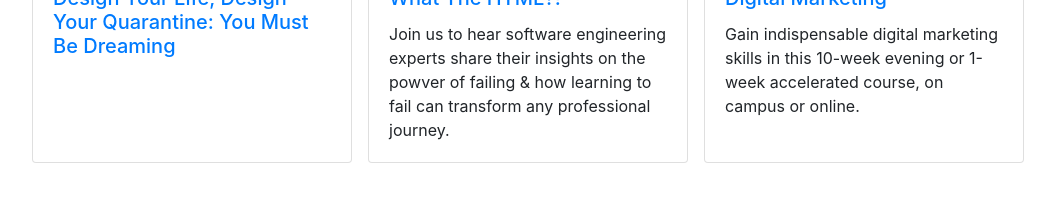
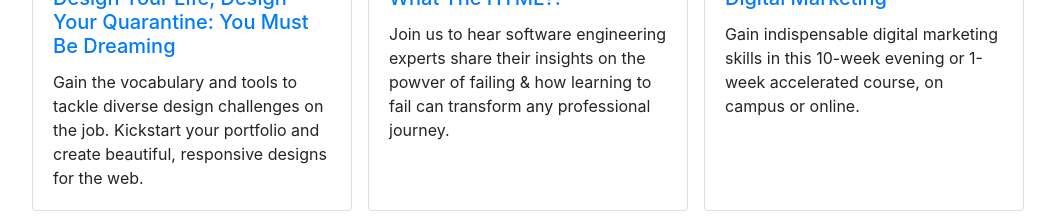
Before and after one commit to sharon-zhao/LAST-project-client, a React app: page /courseone in a window 1280 px wide. Shown: the part 1804-2020 px from the top of the page, without its empty margins (109-1164 px from the left). Before the commit the page ends 1975 px from the top, so only its background shows below. Built offline with nearby package versions, Linux system fonts and the light colour scheme.

Commit message:
add card text

```diff
--- a/src/components/Products/CourseIndex.js
+++ b/src/components/Products/CourseIndex.js
@@ -63,7 +63,7 @@ const CourseIndex = () => (
         <Card.Body>
           <Card.Title><Link to='/coursefour'>Design Your Life, Design Your Quarantine: You Must Be Dreaming</Link></Card.Title>
           <Card.Text>
-
+            Gain the vocabulary and tools to tackle diverse design challenges on the job. Kickstart your portfolio and create beautiful, responsive designs for the web.
           </Card.Text>
         </Card.Body>
       </Card>
```
